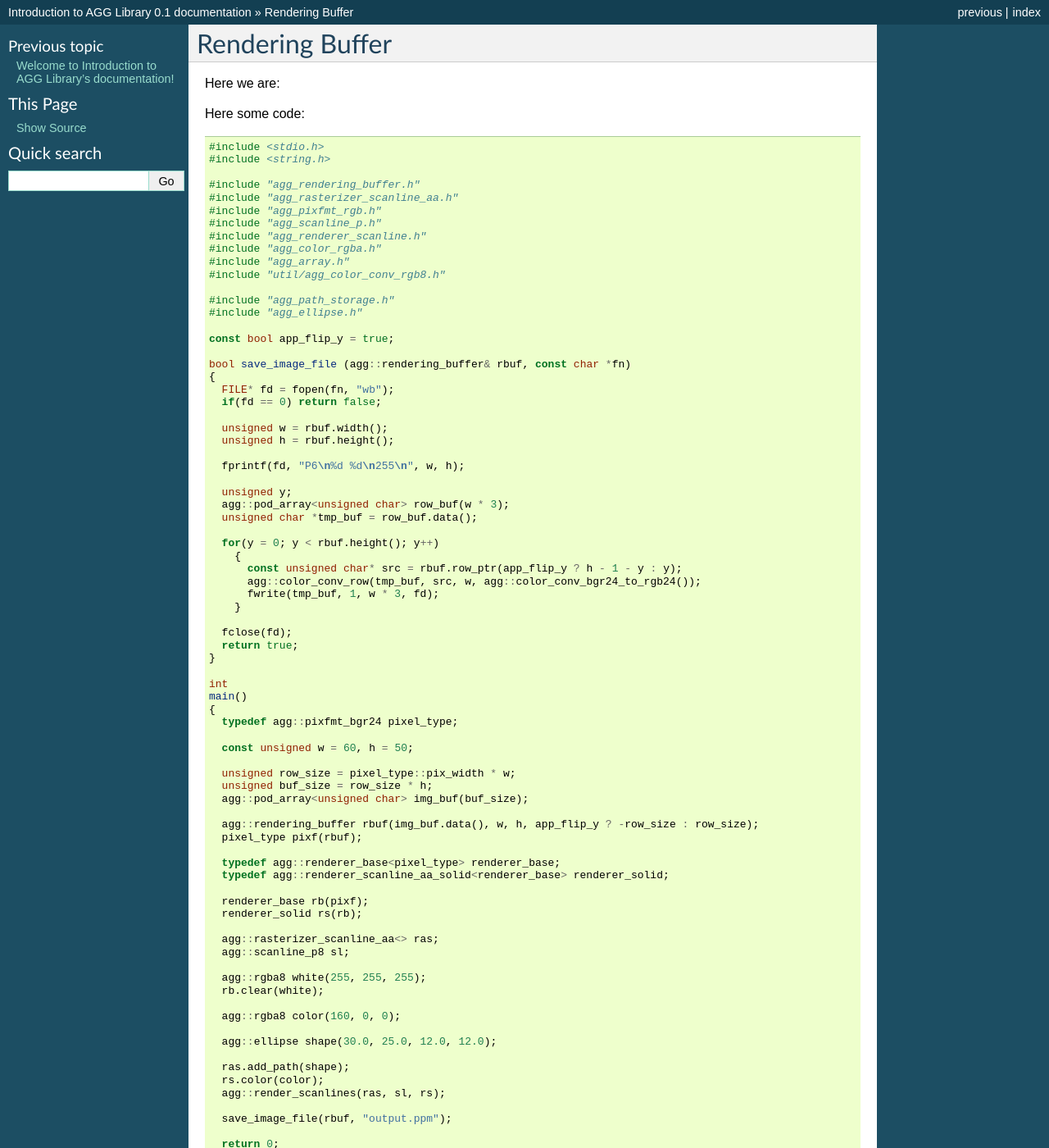
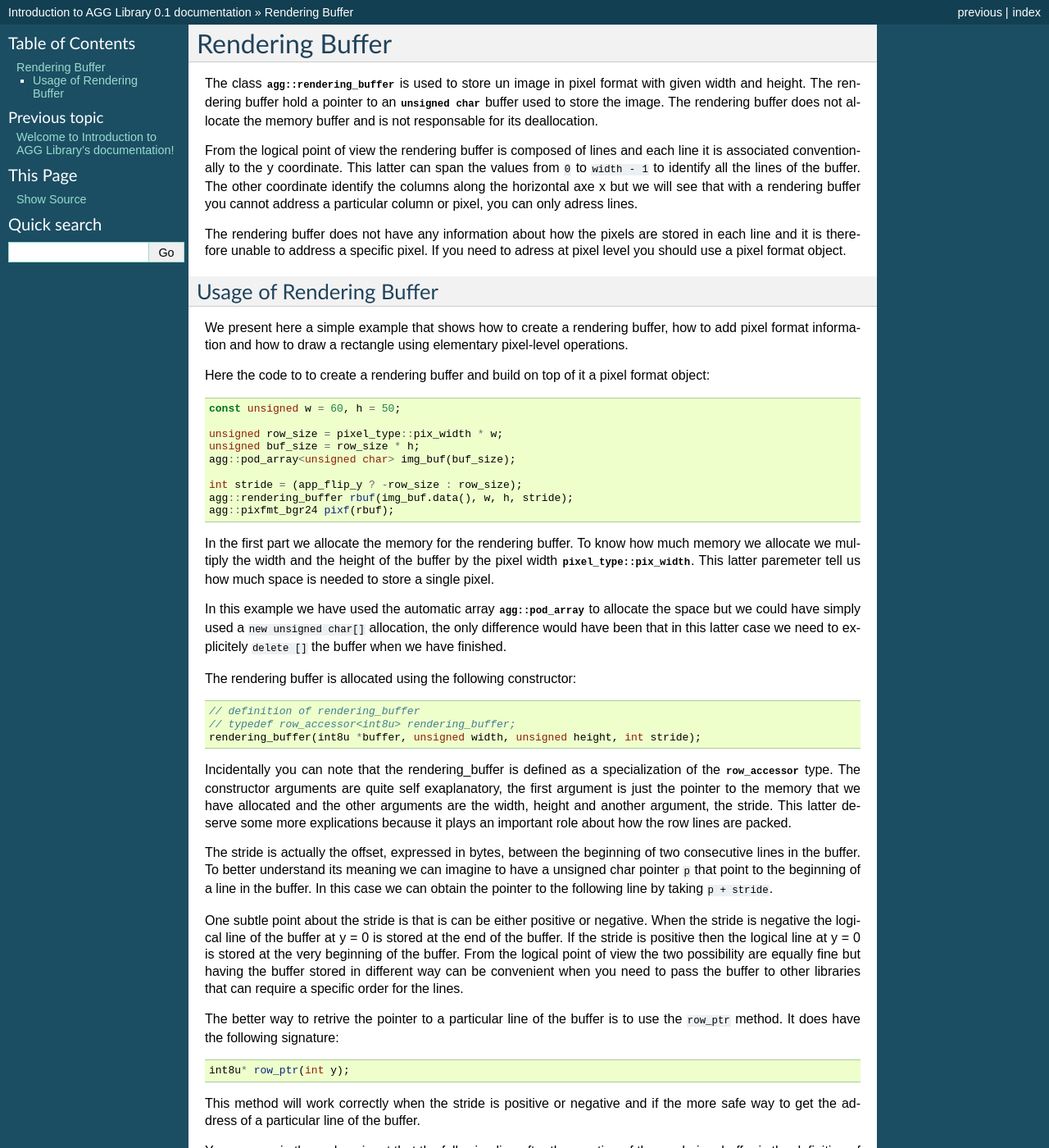
Before and after one commit to franko/agg-intro, a Sphinx documentation site: the page built from doc/source/rendering-buffer.rst, in a window 1280 px wide and 1400 px high. Shown: the whole window at 82% size. Built offline with Sphinx 7.4.7, drawn with Linux system fonts in a browser that asks for light colours; formulas are drawn with MathJax 3; some of the changed text lies outside the part shown.

Commit message:
First redaction of rendering buffer chapter.

```diff
--- /dev/null
+++ b/doc/source/examples.rst
@@ -0,0 +1,6 @@
+.. highlight:: c++
+
+Using AGG Examples
+==================
+
+To be filled
--- a/doc/source/rendering-buffer.rst
+++ b/doc/source/rendering-buffer.rst
@@ -3,89 +3,62 @@
 Rendering Buffer
 ================
 
-Here we are:
+The class :cpp:class:`agg::rendering_buffer` is used to store un image in pixel format with given width and height. The rendering buffer hold a pointer to an :cpp:type:`unsigned char` buffer used to store the image. The rendering buffer does not allocate the memory buffer and is not responsable for its deallocation.
 
-Here some code::
+From the logical point of view the rendering buffer is composed of lines and each line it is associated conventionally to the y coordinate. This latter can span the values from ``0`` to ``width - 1`` to identify all the lines of the buffer. The other coordinate identify the columns along the horizontal axe x but we will see that with a rendering buffer you cannot address a particular column or pixel, you can only adress lines.
 
-   #include <stdio.h>
-   #include <string.h>
+The rendering buffer does not have any information about how the pixels are stored in each line and it is therefore unable to address a specific pixel. If you need to adress at pixel level you should use a pixel format object.
 
-   #include "agg_rendering_buffer.h"
-   #include "agg_rasterizer_scanline_aa.h"
-   #include "agg_pixfmt_rgb.h"
-   #include "agg_scanline_p.h"
-   #include "agg_renderer_scanline.h"
-   #include "agg_color_rgba.h"
-   #include "agg_array.h"
-   #include "util/agg_color_conv_rgb8.h"
+Usage of Rendering Buffer
+-------------------------
 
-   #include "agg_path_storage.h"
-   #include "agg_ellipse.h"
+We present here a simple example that shows how to create a rendering buffer, how to add pixel format information and how to draw a rectangle using elementary pixel-level operations.
 
-   const bool app_flip_y = true;
+Here the code to to create a rendering buffer and build on top of it a pixel format object::
 
-   bool save_image_file (agg::rendering_buffer& rbuf, const char *fn)
-   {
-     FILE* fd = fopen(fn, "wb");
-     if(fd == 0) return false;
+   const unsigned w = 60, h = 50;
 
-     unsigned w = rbuf.width();
-     unsigned h = rbuf.height();
+   unsigned row_size = pixel_type::pix_width * w;
+   unsigned buf_size = row_size * h;
+   agg::pod_array<unsigned char> img_buf(buf_size);
 
-     fprintf(fd, "P6\n%d %d\n255\n", w, h);
+   int stride = (app_flip_y ? -row_size : row_size);
+   agg::rendering_buffer rbuf(img_buf.data(), w, h, stride);
+   agg::pixfmt_bgr24 pixf(rbuf);
 
-     unsigned y;
-     agg::pod_array<unsigned char> row_buf(w * 3);
-     unsigned char *tmp_buf = row_buf.data();
+In the first part we allocate the memory for the rendering buffer. To know how much memory we allocate we multiply the width and the height of the buffer by the pixel width :cpp:member:`pixel_type::pix_width`. This latter paremeter tell us how much space is needed to store a single pixel.
 
-     for(y = 0; y < rbuf.height(); y++)
-       {
-         const unsigned char* src = rbuf.row_ptr(app_flip_y ? h - 1 - y : y);
-         agg::color_conv_row(tmp_buf, src, w, agg::color_conv_bgr24_to_rgb24());
-         fwrite(tmp_buf, 1, w * 3, fd);
-       }
+In this example we have used the automatic array :cpp:class:`agg::pod_array<unsigned char>` to allocate the space but we could have simply used a ``new unsigned char[]`` allocation, the only difference would have been that in this latter case we need to explicitely ``delete []`` the buffer when we have finished.
 
-     fclose(fd);
-     return true;
-   }
+The rendering buffer is allocated using the following constructor::
 
-   int
-   main()
-   {
-     typedef agg::pixfmt_bgr24 pixel_type;
+   // definition of rendering_buffer
+   // typedef row_accessor<int8u> rendering_buffer;
+   rendering_buffer(int8u *buffer, unsigned width, unsigned height, int stride);
 
-     const unsigned w = 60, h = 50;
+Incidentally you can note that the rendering_buffer is defined as a specialization of the :cpp:class:`row_accessor` type. The constructor arguments are quite self exaplanatory, the first argument is just the pointer to the memory that we have allocated and the other arguments are the width, height and another argument, the stride. This latter deserve some more explications because it plays an important role about how the row lines are packed.
 
-     unsigned row_size = pixel_type::pix_width * w;
-     unsigned buf_size = row_size * h;
-     agg::pod_array<unsigned char> img_buf(buf_size);
+The stride is actually the offset, expressed in bytes, between the beginning of two consecutive lines in the buffer. To better understand its meaning we can imagine to have a unsigned char pointer ``p`` that point to the beginning of a line in the buffer. In this case we can obtain the pointer to the following line by taking ``p + stride``.
 
-     agg::rendering_buffer rbuf(img_buf.data(), w, h, app_flip_y ? -row_size : row_size);
-     pixel_type pixf(rbuf);
+One subtle point about the stride is that is can be either positive or negative. When the stride is negative the logical line of the buffer at y = 0 is stored at the end of the buffer. If the stride is positive then the logical line at y = 0 is stored at the very beginning of the buffer. From the logical point of view the two possibility are equally fine but having the buffer stored in different way can be convenient when you need to pass the buffer to other libraries that can require a specific order for the lines.
 
-     typedef agg::renderer_base<pixel_type> renderer_base;
-     typedef agg::renderer_scanline_aa_solid<renderer_base> renderer_solid;
+The better way to retrive the pointer to a particular line of the buffer is to use the ``row_ptr`` method. It does have the following signature::
 
-     renderer_base rb(pixf);
-     renderer_solid rs(rb);
+  int8u* row_ptr(int y);
 
-     agg::rasterizer_scanline_aa<> ras;
-     agg::scanline_p8 sl;
+This method will work correctly when the stride is positive or negative and if the more safe way to get the address of a particular line of the buffer.
 
-     agg::rgba8 white(255, 255, 255);
-     rb.clear(white);
+You can see in the code snippet that the following line after the creation of the rendering_buffer is the definition of the pixel_format. The declaration of this latter is trivial and it just takes a reference to the rendering_buffer.
 
-     agg::rgba8 color(160, 0, 0);
+Now we can go back to our code snippet and look at the last line where we instantiate an object of type :cpp:type:`agg::pixfmt_bgr24`. This latter is what we call a "pixel format" object. It does have all the methods that a rendering_buffer has so it is basically a rendering buffer but in addition it does know about how pixel are packed and is therefore capable of addressing each pixel individually.
 
-     agg::ellipse shape(30.0, 25.0, 12.0, 12.0);
+In the example above we have used the pixel format ``pixfmt_bgr24``. This latter is a quite common choice and is also the default format on MS Windows platform. Other popular format on modern computer are pixfmt_rgb24 and pixfmt_rgba32. The ``pixfmt_bgr24`` is defined as follow::
 
-     ras.add_path(shape);
-     rs.color(color);
-     agg::render_scanlines(ras, sl, rs);
+   typedef pixfmt_alpha_blend_rgb<blender_rgb<rgba8, order_bgr>, rendering_buffer> pixfmt_bgr24;
 
-     save_image_file(rbuf, "output.ppm");
+We said before that a pixel format is able to adress each pixel. To illustrate that we can look at two methods of ``pixfmt_alpha_blend_rgb``::
 
-     return 0;
-   }
+   void copy_pixel(int x, int y, const color_type& c);
+   void blend_pixel(int x, int y, const color_type& c, int8u cover);
 
-and here we continue.
+These methods, respectively, write a pixel and blend a pixel to a given location. We note that the ``color_type`` here is just :cpp:type:`agg::rgba8` and not something like :cpp:type:`agg::bgr8` as you could have guessed. The rationale of this choice is that you generally work with colors using either agg::rgba or agg::rgba8 format and they get converted to the good format on the fly depending on the type of the pixel format of the rendering buffer. This turns out to be a very convenient feature that is made easy by C++ template mechanisms.
```
